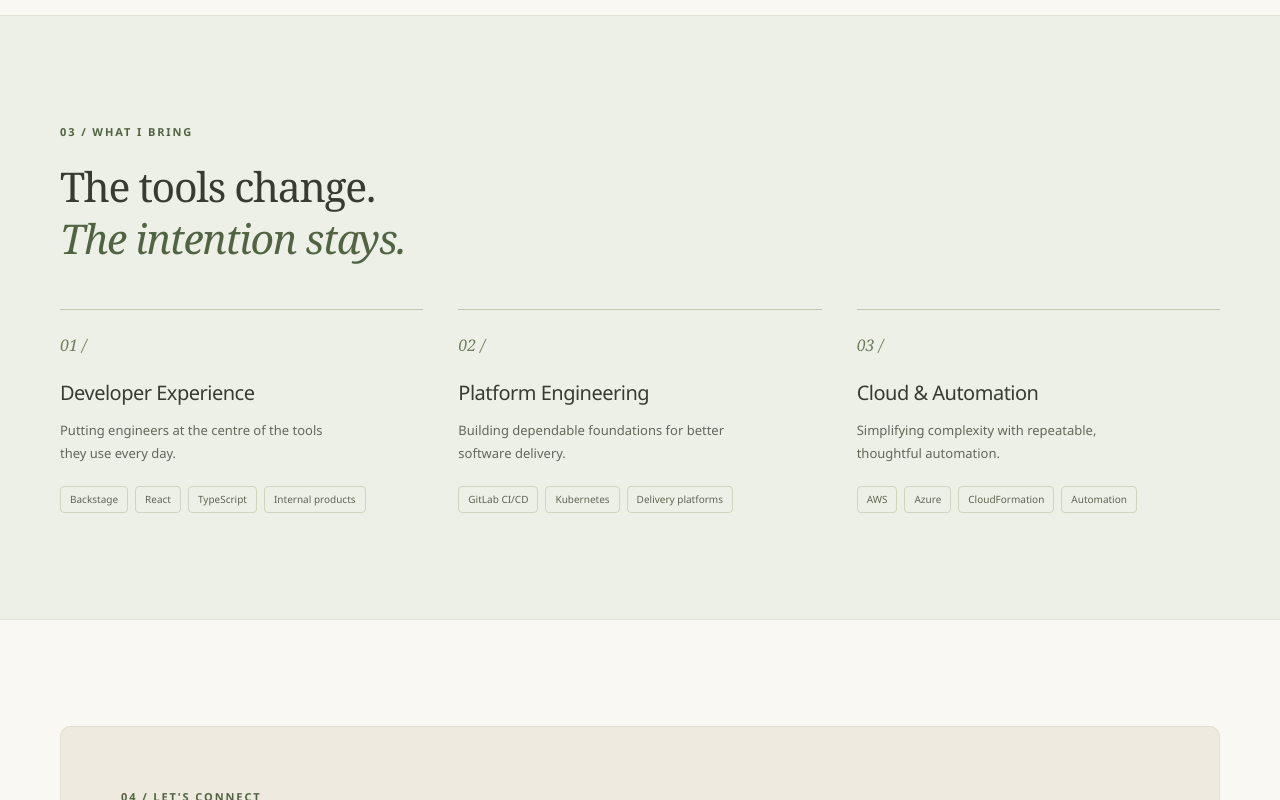
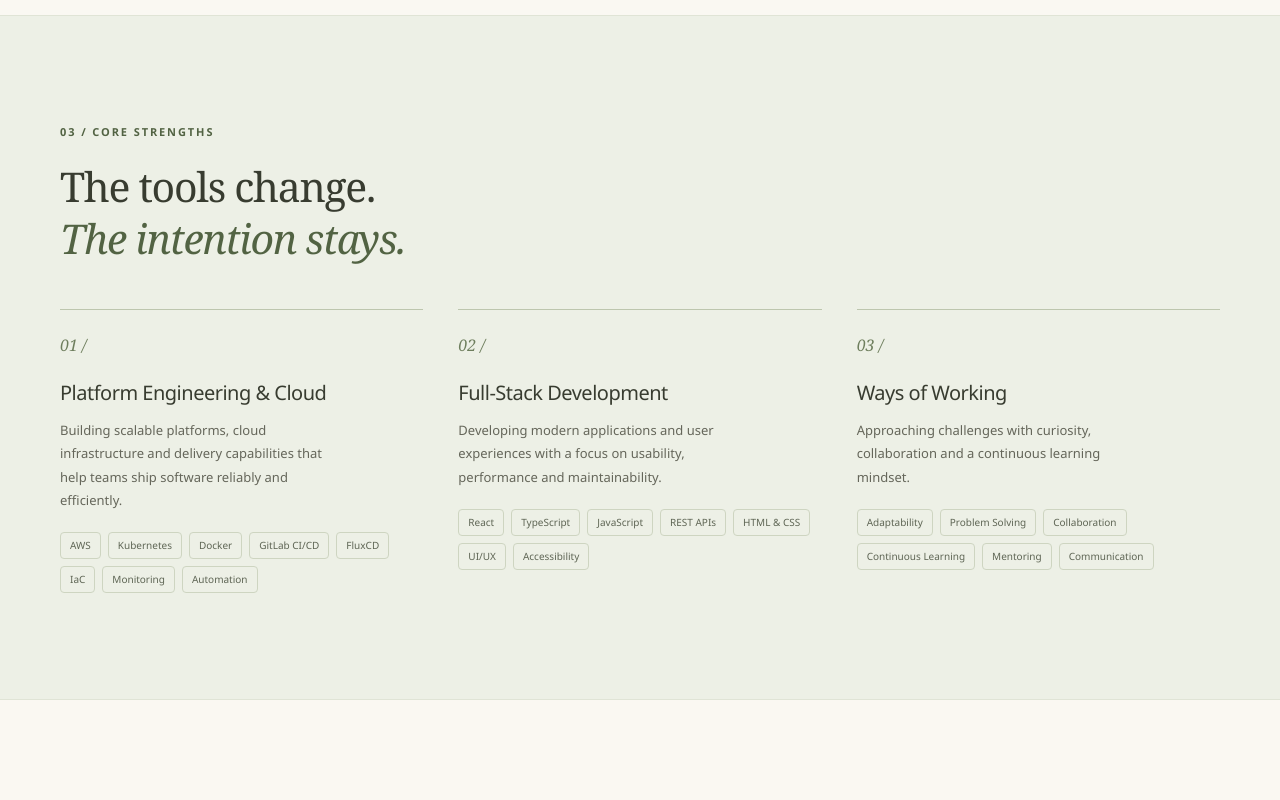
Before and after one commit to maansiarora/maansi_portfolio, a React (Vite) app: page / in a window 1280 px wide. Shown: the part 2660-3460 px from the top of the page. Built offline with nearby package versions, Linux system fonts and the light colour scheme.

Commit message:
skills section improved

```diff
--- a/src/App.css
+++ b/src/App.css
@@ -150,6 +150,7 @@ details .project-note { font-size: 11px; font-style: italic; }
   .section { padding-block: 65px; }
   .about-grid, .project-grid, .skills-grid { grid-template-columns: 1fr; gap: 30px; }
   .about-section .about-grid > div { text-align: center; }
+  .skills-section > .container { text-align: center; }
   .about-copy { font-size: 14px; }
   .section-heading { flex-direction: column; align-items: flex-start; gap: 20px; }
   .section-heading > p { font-size: 14px; }
@@ -158,6 +159,7 @@ details .project-note { font-size: 11px; font-style: italic; }
   .project-art { height: 230px; }
   .project-body { padding: 24px; }
   .skills-grid { margin-top: 30px; }
+  .skill-card .tags { justify-content: center; }
   .skill-card h3 { margin-top: 15px; }
   .skill-card p { max-width: none; }
   .contact-panel { padding: 32px 24px; grid-template-columns: 1fr; gap: 28px; }
--- a/src/App.tsx
+++ b/src/App.tsx
@@ -25,7 +25,6 @@ function App() {
             onClick={() => setMenuOpen(!menuOpen)}
           >
             {menuOpen ? "Close" : "Menu"}
-            <span aria-hidden="true">{menuOpen ? "−" : "+"}</span>
           </button>
           <div id="navigation-links" className={`nav-links${menuOpen ? " is-open" : ""}`}>
             <a href="#about" onClick={() => setMenuOpen(false)}>About</a>
@@ -46,7 +45,6 @@ function App() {
       </main>
       <footer className="container footer">
         <a className="wordmark" href="#home">maansi<span>.</span></a>
-        <p>Thoughtful engineering. Meaningful experiences.</p>
         <a href="#home">Back to top </a>
       </footer>
     </>
--- a/src/components/skills.tsx
+++ b/src/components/skills.tsx
@@ -1,14 +1,56 @@
 const areas = [
-  { number: "01", title: "Developer Experience", description: "Putting engineers at the centre of the tools they use every day.", skills: ["Backstage", "React", "TypeScript", "Internal products"] },
-  { number: "02", title: "Platform Engineering", description: "Building dependable foundations for better software delivery.", skills: ["GitLab CI/CD", "Kubernetes", "Delivery platforms"] },
-  { number: "03", title: "Cloud & Automation", description: "Simplifying complexity with repeatable, thoughtful automation.", skills: ["AWS", "Azure", "CloudFormation", "Automation"] },
+  {
+    number: "01",
+    title: "Platform Engineering & Cloud",
+    description:
+      "Building scalable platforms, cloud infrastructure and delivery capabilities that help teams ship software reliably and efficiently.",
+    skills: [
+      "AWS",
+      "Kubernetes",
+      "Docker",
+      "GitLab CI/CD",
+      "FluxCD",
+      "IaC",
+      "Monitoring",
+      "Automation"
+    ],
+  },
+  {
+    number: "02",
+    title: "Full-Stack Development",
+    description:
+      "Developing modern applications and user experiences with a focus on usability, performance and maintainability.",
+    skills: [
+      "React",
+      "TypeScript",
+      "JavaScript",
+      "REST APIs",
+      "HTML & CSS",
+      "UI/UX",
+      "Accessibility"
+    ],
+  },
+  {
+  number: "03",
+  title: "Ways of Working",
+  description:
+    "Approaching challenges with curiosity, collaboration and a continuous learning mindset.",
+  skills: [
+    "Adaptability",
+    "Problem Solving",
+    "Collaboration",
+    "Continuous Learning",
+    "Mentoring",
+    "Communication",
+  ],
+  },
 ];
 
 export default function Skills() {
   return (
     <section id="skills" className="section skills-section" aria-labelledby="skills-title">
       <div className="container">
-        <p className="eyebrow">03 / What I bring</p>
+        <p className="eyebrow">03 / Core strengths</p>
         <h2 id="skills-title">The tools change.<br /><em>The intention stays.</em></h2>
         <div className="skills-grid">
           {areas.map((area) => (
```
